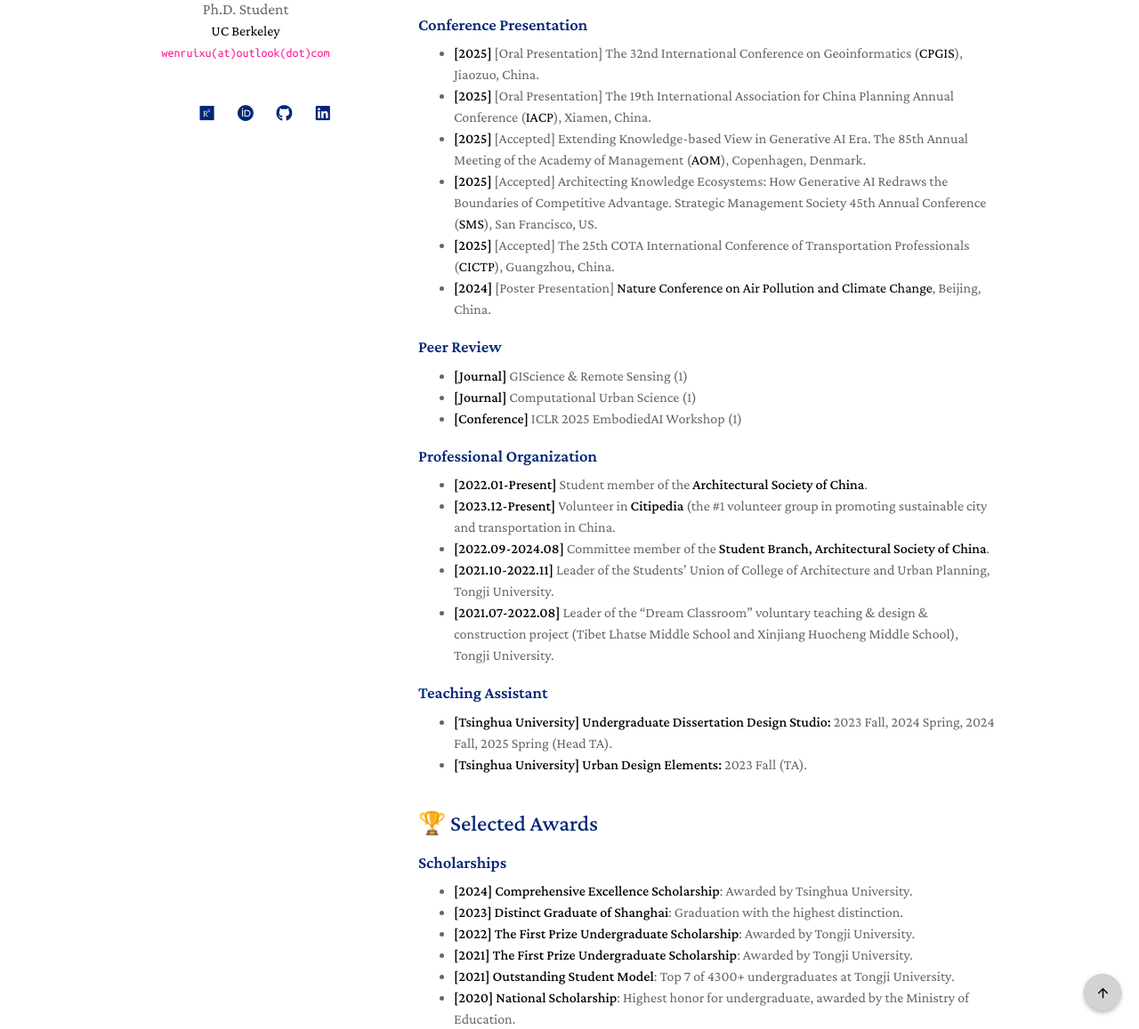
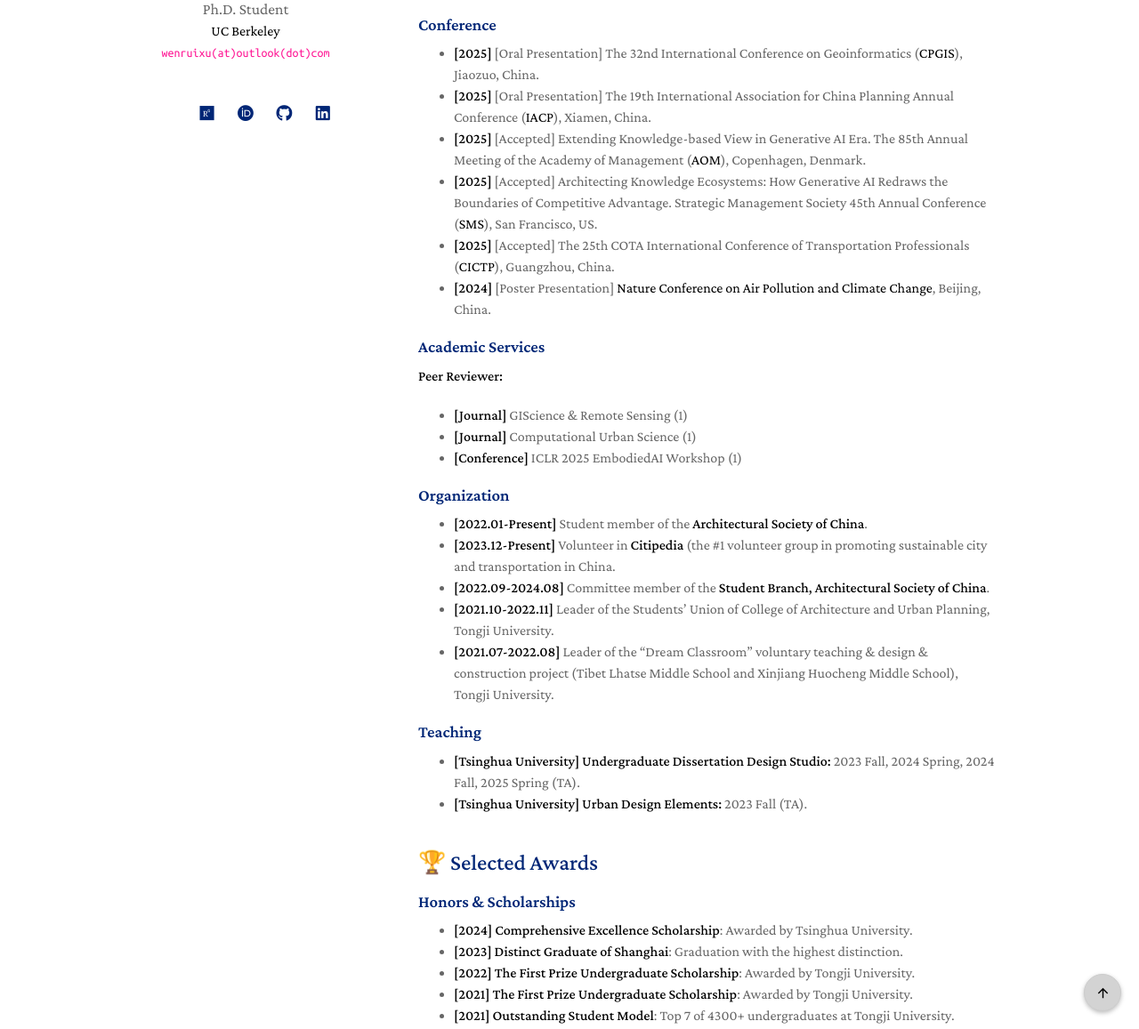
Before and after one commit to ruaruaxu/ruaruaxu.github.io, a Jekyll site: the page built from index.md, in a window 1280 px wide and 1400 px high, scrolled down 2350 px. Shown: the part 243-1400 px from the top of the window at 89% size. Built offline with Jekyll 4.4.1, drawn with Linux system fonts in a browser that asks for light colours; a style sheet for code colours, icons or effects is not loaded.

Commit message:
Update index.md

```diff
--- a/index.md
+++ b/index.md
@@ -209,7 +209,7 @@ Please see [Google Scholar](https://scholar.google.com/citations?user=wrPOVnkAAA
 
 ## 🎉 Activities & Services
 
-### Conference Presentation
+### Conference
 
 - **[2025]** [Oral Presentation] The 32nd International Conference on Geoinformatics ([CPGIS](https://www.cpgis.org/)), Jiaozuo, China.
 - **[2025]** [Oral Presentation] The 19th International Association for China Planning Annual Conference ([IACP](https://www.china-planning.org/)), Xiamen, China.
@@ -218,13 +218,14 @@ Please see [Google Scholar](https://scholar.google.com/citations?user=wrPOVnkAAA
 - **[2025]** [Accepted] The 25th COTA International Conference of Transportation Professionals ([CICTP](https://cictp2025.scievent.com/)), Guangzhou, China.
 - **[2024]** [Poster Presentation] [Nature Conference on Air Pollution and Climate Change](https://web.cvent.com/event/06e7aeed-3b2e-4a19-982f-ce28d2a97924/summary), Beijing, China.
 
-### Peer Review
+### Academic Services
 
+**Peer Reviewer:**
 - **[Journal]** GIScience & Remote Sensing (1)
 - **[Journal]** Computational Urban Science (1)
 - **[Conference]** ICLR 2025 EmbodiedAI Workshop (1)
 
-### Professional Organization
+### Organization
 
 - **[2022.01-Present]** Student member of the **Architectural Society of China**.
 - **[2023.12-Present]** Volunteer in **Citipedia** (the #1 volunteer group in promoting sustainable city and transportation in China.
@@ -232,15 +233,15 @@ Please see [Google Scholar](https://scholar.google.com/citations?user=wrPOVnkAAA
 - **[2021.10-2022.11]** Leader of the Students' Union of College of Architecture and Urban Planning, Tongji University.
 - **[2021.07-2022.08]** Leader of the "Dream Classroom" voluntary teaching & design & construction project (Tibet Lhatse Middle School and Xinjiang Huocheng Middle School), Tongji University.
 
-### Teaching Assistant
+### Teaching
 
-- **[Tsinghua University] Undergraduate Dissertation Design Studio:** 2023 Fall, 2024 Spring, 2024 Fall, 2025 Spring (Head TA).
+- **[Tsinghua University] Undergraduate Dissertation Design Studio:** 2023 Fall, 2024 Spring, 2024 Fall, 2025 Spring (TA).
 - **[Tsinghua University] Urban Design Elements:** 2023 Fall (TA).
 
 
 ## 🏆 Selected Awards
 
-### Scholarships
+### Honors & Scholarships
 
 - **[2024]** **Comprehensive Excellence Scholarship**: Awarded by Tsinghua University.
 - **[2023]** **Distinct Graduate of Shanghai**: Graduation with the highest distinction.
```
